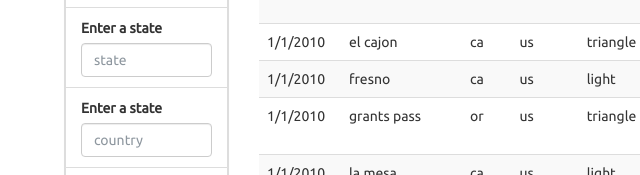
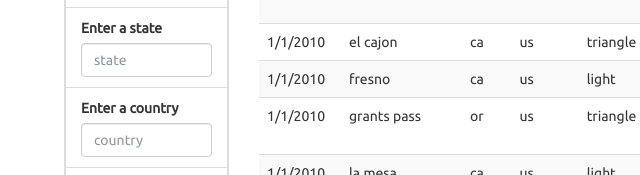
Before and after one commit to 4890A/14-Javascript-Assignment, a plain HTML site: page index.html in a window 1280 px wide. Shown: the part 867-1042 px from the top of the page, 6-646 px from the left. Drawn offline with nearby package versions, Linux system fonts and the light colour scheme.

Commit message:
mixed up state and country

```diff
--- a/index.html
+++ b/index.html
@@ -48,7 +48,7 @@
                         <input class="form-control" id="state" type="text" placeholder="state">
                       </li>
                       <li class="filter list-group-item">
-                        <label for="country">Enter a state</label>
+                        <label for="country">Enter a country</label>
                         <input class="form-control" id="country" type="text" placeholder="country">
                       </li>
                       <li class="filter list-group-item">
```
